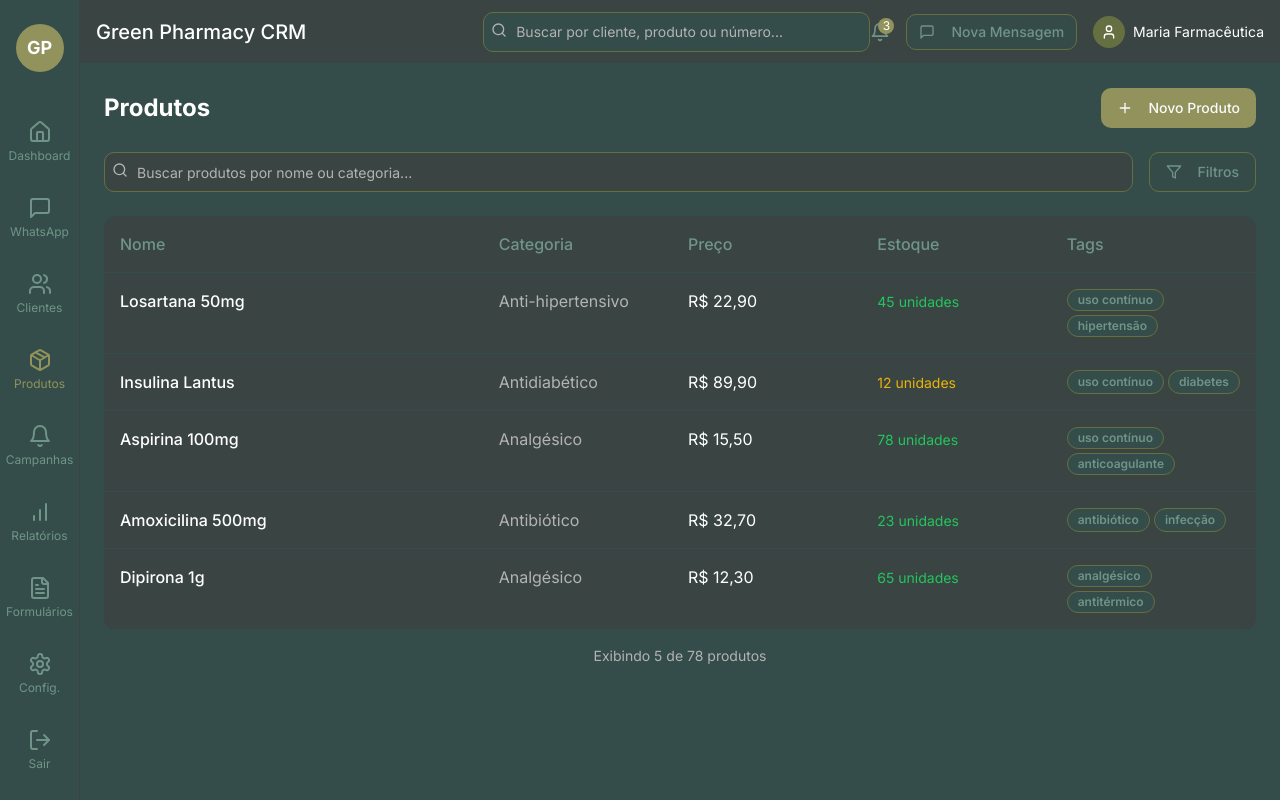
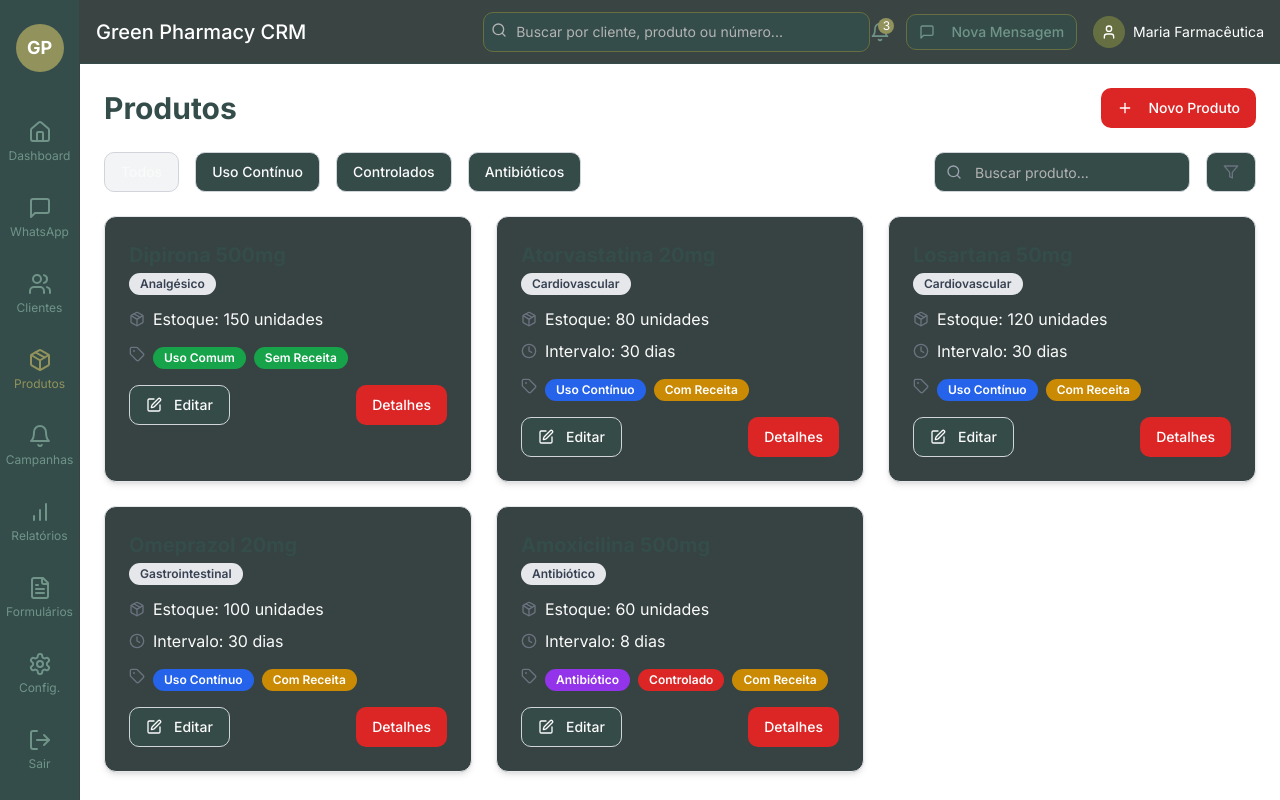
Before and after one commit to CostaMAyssa/Projeto_Saira, a React (Vite) app: page / in a window 1280 px wide. Both pictures are taken after a click on the element "Produtos". Built offline with nearby package versions, Linux system fonts and the light colour scheme.

Commit message:
feat: Implement product area elements

```diff
--- a/src/components/products/ProductsModule.tsx
+++ b/src/components/products/ProductsModule.tsx
@@ -1,119 +1,223 @@
 
-import React from 'react';
+import React, { useState } from 'react';
 import { Button } from '@/components/ui/button';
 import { Input } from '@/components/ui/input';
 import { Badge } from '@/components/ui/badge';
-import { Search, Filter, Package, Plus } from 'lucide-react';
+import { Search, Filter, Plus, Clock, Package, Tag, Edit } from 'lucide-react';
+import { Card } from '@/components/ui/card';
+
+// Product type definition
+interface Product {
+  id: string;
+  name: string;
+  category: string;
+  stock: number;
+  interval?: number;
+  tags: string[];
+  needsPrescription: boolean;
+  controlled?: boolean;
+}
 
 const ProductsModule = () => {
-  const mockProducts = [
+  const [activeFilter, setActiveFilter] = useState<string | null>(null);
+
+  const mockProducts: Product[] = [
     {
       id: '1',
-      name: 'Losartana 50mg',
-      category: 'Anti-hipertensivo',
-      price: 'R$ 22,90',
-      stock: 45,
-      tags: ['uso contínuo', 'hipertensão'],
+      name: 'Dipirona 500mg',
+      category: 'Analgésico',
+      stock: 150,
+      tags: ['Uso Comum'],
+      needsPrescription: false,
     },
     {
       id: '2',
-      name: 'Insulina Lantus',
-      category: 'Antidiabético',
-      price: 'R$ 89,90',
-      stock: 12,
-      tags: ['uso contínuo', 'diabetes'],
+      name: 'Atorvastatina 20mg',
+      category: 'Cardiovascular',
+      stock: 80,
+      interval: 30,
+      tags: ['Uso Contínuo'],
+      needsPrescription: true,
     },
     {
       id: '3',
-      name: 'Aspirina 100mg',
-      category: 'Analgésico',
-      price: 'R$ 15,50',
-      stock: 78,
-      tags: ['uso contínuo', 'anticoagulante'],
+      name: 'Losartana 50mg',
+      category: 'Cardiovascular',
+      stock: 120,
+      interval: 30,
+      tags: ['Uso Contínuo'],
+      needsPrescription: true,
     },
     {
       id: '4',
-      name: 'Amoxicilina 500mg',
-      category: 'Antibiótico',
-      price: 'R$ 32,70',
-      stock: 23,
-      tags: ['antibiótico', 'infecção'],
+      name: 'Omeprazol 20mg',
+      category: 'Gastrointestinal',
+      stock: 100,
+      interval: 30,
+      tags: ['Uso Contínuo'],
+      needsPrescription: true,
     },
     {
       id: '5',
-      name: 'Dipirona 1g',
-      category: 'Analgésico',
-      price: 'R$ 12,30',
-      stock: 65,
-      tags: ['analgésico', 'antitérmico'],
+      name: 'Amoxicilina 500mg',
+      category: 'Antibiótico',
+      stock: 60,
+      interval: 8,
+      tags: ['Antibiótico', 'Controlado'],
+      needsPrescription: true,
+      controlled: true,
     },
   ];
 
+  const getProductBadges = (product: Product) => {
+    return (
+      <div className="flex flex-wrap gap-1 mt-2">
+        {product.tags.map((tag) => {
+          let className = "";
+          if (tag === "Uso Contínuo") {
+            className = "bg-blue-600 text-white";
+          } else if (tag === "Uso Comum") {
+            className = "bg-green-600 text-white";
+          } else if (tag === "Antibiótico") {
+            className = "bg-purple-600 text-white";
+          } else if (tag === "Controlado") {
+            className = "bg-red-600 text-white";
+          } else {
+            className = "bg-gray-600 text-white";
+          }
+
+          return (
+            <Badge key={tag} className={className + " mr-1"}>
+              {tag}
+            </Badge>
+          );
+        })}
+
+        {product.needsPrescription && (
+          <Badge className="bg-yellow-600 text-white">
+            Com Receita
+          </Badge>
+        )}
+
+        {!product.needsPrescription && (
+          <Badge className="bg-green-600 text-white">
+            Sem Receita
+          </Badge>
+        )}
+      </div>
+    );
+  };
+
+  const handleFilterClick = (filter: string) => {
+    if (activeFilter === filter) {
+      setActiveFilter(null);
+    } else {
+      setActiveFilter(filter);
+    }
+  };
+
+  const filteredProducts = activeFilter
+    ? mockProducts.filter(product =>
+        product.tags.some(tag => tag === activeFilter) ||
+        product.category === activeFilter)
+    : mockProducts;
+
   return (
-    <div className="flex-1 p-6 overflow-y-auto bg-pharmacy-dark1">
+    <div className="flex-1 p-6 overflow-y-auto bg-white">
       <div className="flex justify-between items-center mb-6">
-        <h1 className="text-2xl font-bold text-white">Produtos</h1>
-        <Button className="bg-pharmacy-accent hover:bg-pharmacy-green1">
+        <h1 className="text-3xl font-bold text-pharmacy-dark1">Produtos</h1>
+        <Button className="bg-red-600 hover:bg-red-700 text-white">
           <Plus className="mr-2 h-4 w-4" />
           Novo Produto
         </Button>
       </div>
 
-      <div className="flex items-center space-x-4 mb-6">
-        <div className="relative flex-1">
-          <Search className="absolute left-2 top-2.5 h-4 w-4 text-muted-foreground" />
-          <Input
-            placeholder="Buscar produtos por nome ou categoria..."
-            className="pl-8 bg-pharmacy-dark2 border-pharmacy-green1 focus:border-pharmacy-green2"
-          />
+      <div className="flex justify-between items-center mb-6">
+        <div className="flex space-x-4">
+          <Button
+            variant="outline"
+            className={`border-gray-300 ${activeFilter === null ? 'bg-gray-100' : ''}`}
+            onClick={() => setActiveFilter(null)}
+          >
+            Todos
+          </Button>
+          <Button
+            variant="outline"
+            className={`border-gray-300 ${activeFilter === 'Uso Contínuo' ? 'bg-gray-100' : ''}`}
+            onClick={() => handleFilterClick('Uso Contínuo')}
+          >
+            Uso Contínuo
+          </Button>
+          <Button
+            variant="outline"
+            className={`border-gray-300 ${activeFilter === 'Controlado' ? 'bg-gray-100' : ''}`}
+            onClick={() => handleFilterClick('Controlado')}
+          >
+            Controlados
+          </Button>
+          <Button
+            variant="outline"
+            className={`border-gray-300 ${activeFilter === 'Antibiótico' ? 'bg-gray-100' : ''}`}
+            onClick={() => handleFilterClick('Antibiótico')}
+          >
+            Antibióticos
+          </Button>
         </div>
-        <Button variant="outline" className="text-pharmacy-green2 border-pharmacy-green1">
-          <Filter className="mr-2 h-4 w-4" />
-          Filtros
-        </Button>
+
+        <div className="flex items-center space-x-4">
+          <div className="relative">
+            <Search className="absolute left-3 top-1/2 transform -translate-y-1/2 h-4 w-4 text-gray-400" />
+            <Input
+              placeholder="Buscar produto..."
+              className="pl-10 pr-4 py-2 border-gray-300 rounded-md w-64"
+            />
+          </div>
+          <Button variant="outline" className="border-gray-300">
+            <Filter className="h-4 w-4 text-gray-500" />
+          </Button>
+        </div>
       </div>
 
-      <div className="bg-pharmacy-dark2 rounded-xl overflow-hidden">
-        <div className="grid grid-cols-12 gap-4 p-4 border-b border-pharmacy-dark1 text-pharmacy-green2 font-medium">
-          <div className="col-span-4">Nome</div>
-          <div className="col-span-2">Categoria</div>
-          <div className="col-span-2">Preço</div>
-          <div className="col-span-2">Estoque</div>
-          <div className="col-span-2">Tags</div>
-        </div>
+      <div className="grid grid-cols-1 md:grid-cols-2 lg:grid-cols-3 gap-6">
+        {filteredProducts.map(product => (
+          <Card key={product.id} className="p-6 shadow-md border border-gray-200">
+            <div className="flex justify-between">
+              <div>
+                <h3 className="text-xl font-bold text-pharmacy-dark1">{product.name}</h3>
+                <Badge className="bg-gray-200 text-gray-700 mt-1">{product.category}</Badge>
+              </div>
+            </div>
 
-        {mockProducts.map((product) => (
-          <div
-            key={product.id}
-            className="grid grid-cols-12 gap-4 p-4 border-b border-pharmacy-dark1 hover:bg-pharmacy-dark1 cursor-pointer"
-          >
-            <div className="col-span-4">
-              <div className="text-white font-medium">{product.name}</div>
+            <div className="mt-3 space-y-2">
+              <div className="flex items-center">
+                <Package className="h-4 w-4 text-gray-500 mr-2" />
+                <span>Estoque: {product.stock} unidades</span>
+              </div>
+
+              {product.interval && (
+                <div className="flex items-center">
+                  <Clock className="h-4 w-4 text-gray-500 mr-2" />
+                  <span>Intervalo: {product.interval} dias</span>
+                </div>
+              )}
+
+              <div className="flex items-center">
+                <Tag className="h-4 w-4 text-gray-500 mr-2" />
+                {getProductBadges(product)}
+              </div>
             </div>
-            <div className="col-span-2 text-muted-foreground">{product.category}</div>
-            <div className="col-span-2 text-white">{product.price}</div>
-            <div className="col-span-2">
-              <span className={`text-sm ${product.stock > 20 ? 'text-green-500' : product.stock > 10 ? 'text-yellow-500' : 'text-red-500'}`}>
-                {product.stock} unidades
-              </span>
+
+            <div className="flex justify-between mt-4">
+              <Button variant="outline" className="border-gray-300">
+                <Edit className="h-4 w-4 mr-1" />
+                Editar
+              </Button>
+              <Button className="bg-red-600 hover:bg-red-700 text-white">
+                Detalhes
+              </Button>
             </div>
-            <div className="col-span-2 flex flex-wrap gap-1">
-              {product.tags.map((tag) => (
-                <Badge
-                  key={tag}
-                  variant="outline"
-                  className="bg-pharmacy-dark1 border-pharmacy-green1 text-xs text-pharmacy-green2"
-                >
-                  {tag}
-                </Badge>
-              ))}
-            </div>
-          </div>
+          </Card>
         ))}
-      </div>
-
-      <div className="mt-4 text-center text-sm text-muted-foreground">
-        Exibindo 5 de 78 produtos
       </div>
     </div>
   );
```
